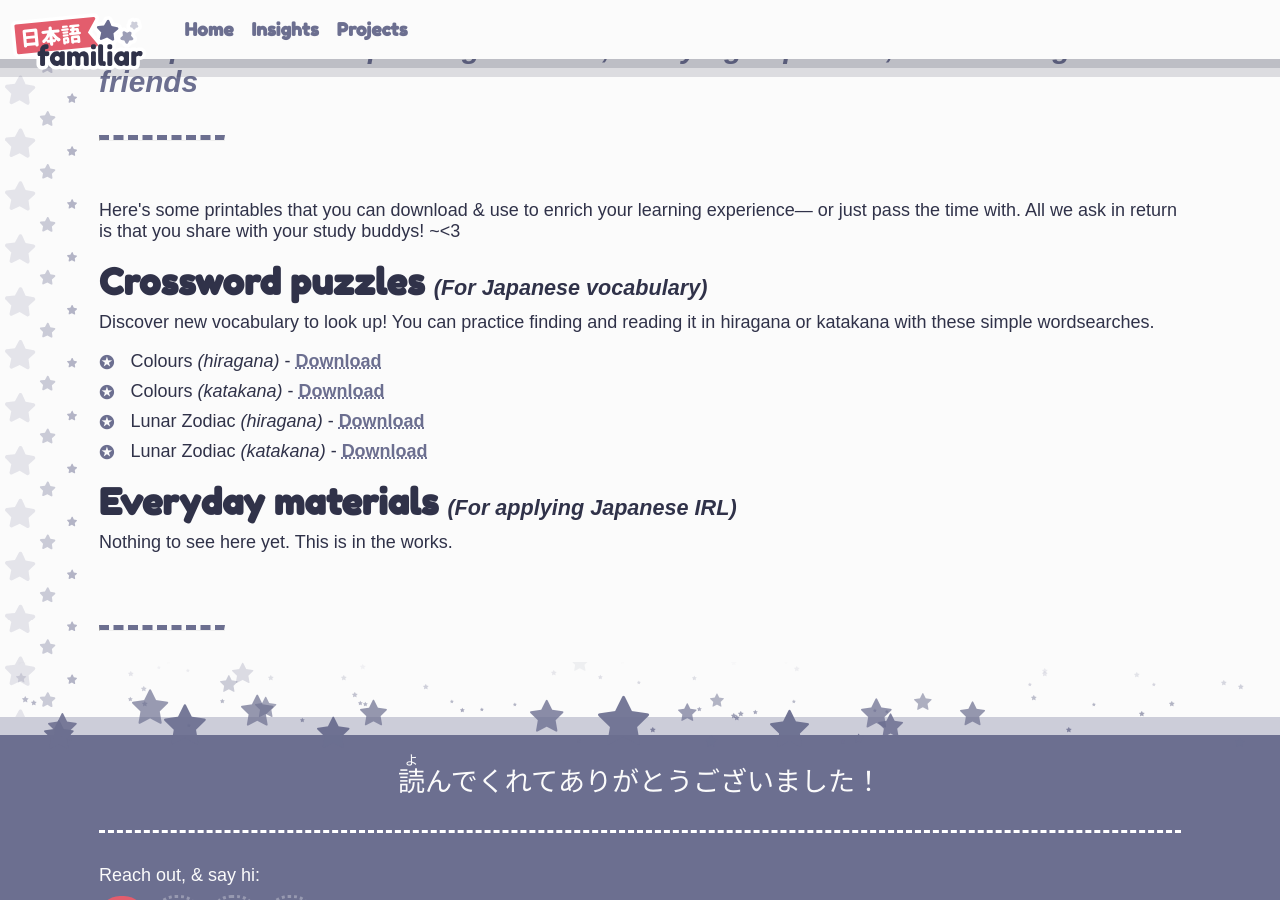
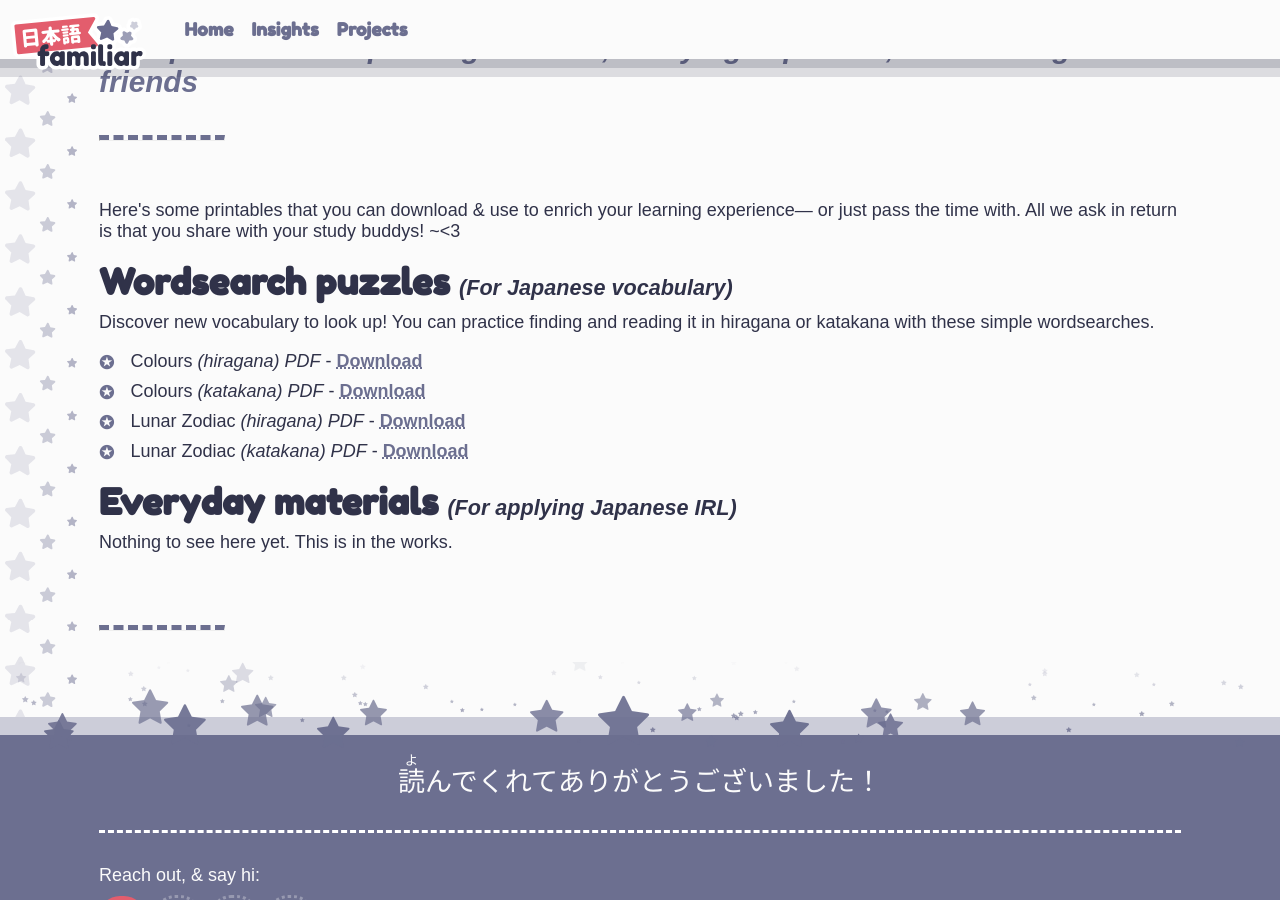
Before and after one commit to NihongoFamiliar/NihongoFamiliar.github.io, a Jekyll site: the page built from freebies.html, in a window 1280 px wide and 900 px high, scrolled down 568 px. Built offline with Jekyll 4.4.1, drawn with Linux system fonts in a browser that asks for light colours; some web fonts are replaced.

Commit message:
Update freebies.html

```diff
--- a/freebies.html
+++ b/freebies.html
@@ -10,14 +10,14 @@
 </p>
 
 <h2>
-  Crossword puzzles <small>(For Japanese vocabulary)</small>
+  Wordsearch puzzles <small>(For Japanese vocabulary)</small>
 </h2>
 <p>Discover new vocabulary to look up! You can practice finding and reading it in hiragana or katakana with these simple wordsearches.</p>
 <ul>
-	<li>Colours <em>(hiragana)</em> - <a href="/assets/freebies/wordsearch-hiragana-colours.pdf" target="_blank">Download</a></li>
-	<li>Colours <em>(katakana)</em> - <a href="/assets/freebies/wordsearch-katakana-colours.pdf" target="_blank">Download</a></li>
-	<li>Lunar Zodiac <em>(hiragana)</em> - <a href="/assets/freebies/wordsearch-hiragana-lunar-zodiac.pdf" target="_blank">Download</a></li>
-	<li>Lunar Zodiac <em>(katakana)</em> - <a href="/assets/freebies/wordsearch-katakana-lunar-zodiac.pdf" target="_blank">Download</a></li>
+	<li>Colours <em>(hiragana) PDF</em> - <a href="/assets/freebies/wordsearch-hiragana-colours.pdf" target="_blank">Download</a></li>
+	<li>Colours <em>(katakana) PDF</em> - <a href="/assets/freebies/wordsearch-katakana-colours.pdf" target="_blank">Download</a></li>
+	<li>Lunar Zodiac <em>(hiragana) PDF</em> - <a href="/assets/freebies/wordsearch-hiragana-lunar-zodiac.pdf" target="_blank">Download</a></li>
+	<li>Lunar Zodiac <em>(katakana) PDF</em> - <a href="/assets/freebies/wordsearch-katakana-lunar-zodiac.pdf" target="_blank">Download</a></li>
 </ul>
 
 
```
